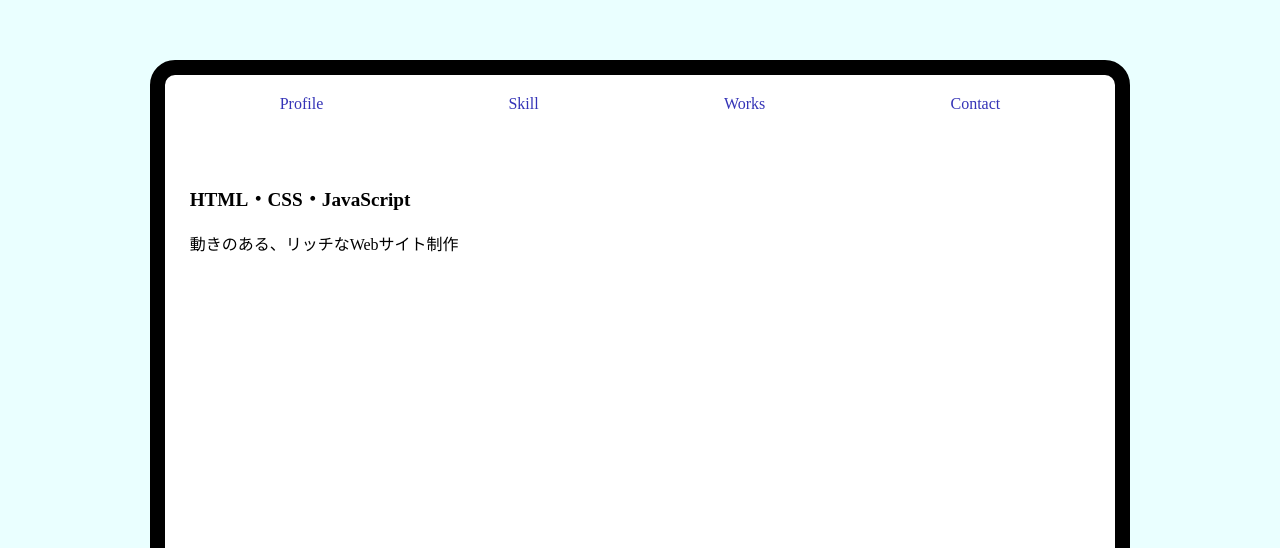
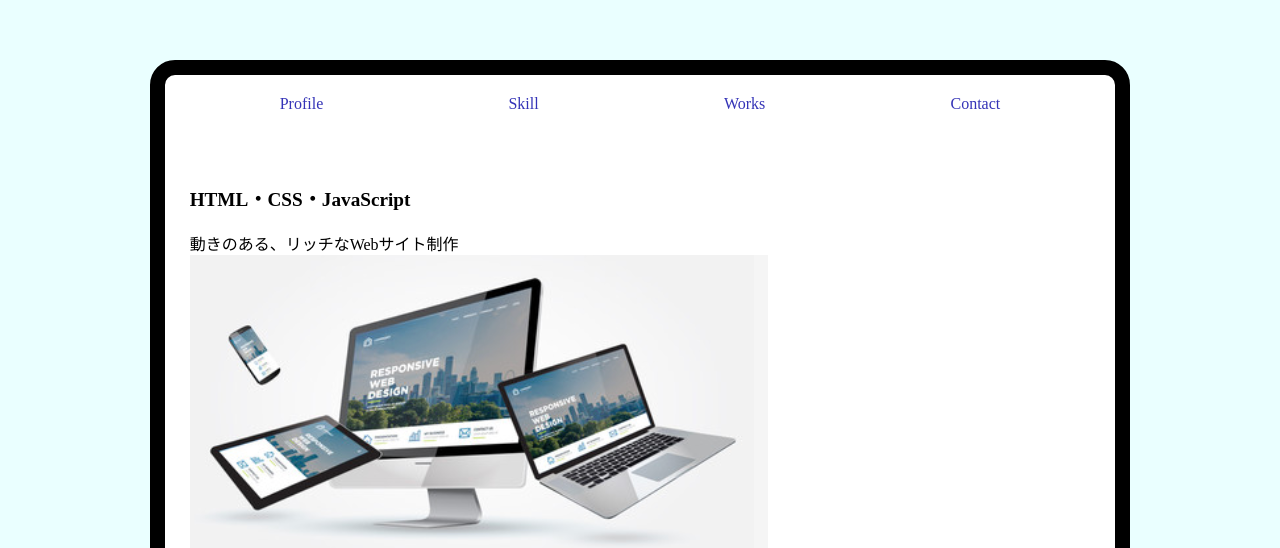
Before and after one commit to YunaSuzuki/portfolio, a plain HTML site: page skill.html in a window 1280 px wide. Shown: the top 548 px of the page. Drawn offline with nearby package versions, Linux system fonts and the light colour scheme.

Commit message:
first img fadein both ajax and loaing

```diff
--- a/css/style.scss
+++ b/css/style.scss
@@ -325,13 +325,14 @@ body{
     .fadein{
       opacity: 0;
       transform: translate(0, 200px);
-      transition: all 2s;
+      transition: all 3s;
     }
 
     .fadein.active{
       opacity: 1;
       transform: translate(0, 0);
     }
+
   }
 }
 
@@ -352,7 +353,6 @@ body{
 .contents{
   .scroll-box{
     height: 100%;
-    margin: 300px 0;
     padding-top: 20px;
   }
 
--- a/js/main.js
+++ b/js/main.js
@@ -1,8 +1,12 @@
 /* global $ */
 
 //同期通信でページを読み込んだ場合、アニメーション登録
+
 $(window).on('load', function(){
+
   imgFadeIn();
+  $('.first img').addClass('active');
+
 });
 
 // index.html
@@ -47,10 +51,15 @@ $(function() {
         //飛ぶページのdisplay-boxを取得＆表示
         var get_html = $(data).find('.display-box');
         $('.display').append(get_html);
-        //ajax成功時に、画像のアニメーションができるように
+        //ajax成功時に、画像のアニメーション(スクロール）ができるように。
+        // firstSection(get_html);
         imgFadeIn(get_html);
+        //最初のセクションだけ読み込み時、フェードイン開始
+        $('img').on('load', function(){
+          console.log('imagedone');
+          $('.first img').addClass('active');
+        });
       }).fail(function(){
-        console.log('失敗');
         location.href = url;
       });
     });
@@ -60,11 +69,9 @@ $(function() {
 var imgFadeIn = (function(){
 
   $('.contents').scroll(function() {
-
     $('.contents__box').each(function(){
 
       var position = $(this).position().top;
-      console.log(position);
       if($('img', this).hasClass('active')){
         $('img', this).removeClass('active');
       }
@@ -75,6 +82,7 @@ var imgFadeIn = (function(){
     });
   });
 });
+
 
 //instagram 準備中アラート
 $(document).on('click', '.alert-window', function() {
--- a/skill.html
+++ b/skill.html
@@ -23,7 +23,7 @@
               <li class="list-content toPage" id="toContact"><span>Contact</span></li>
             </ul>
             <div class="contents">
-              <section class="contents__box scroll-box">
+              <section class="contents__box scroll-box first">
                 <p class="subtitle">HTML・CSS・JavaScript</p>
                 <div class="description">
                   動きのある、リッチなWebサイト制作
```
Also changed, not shown: css/style.css, 1 other file.
